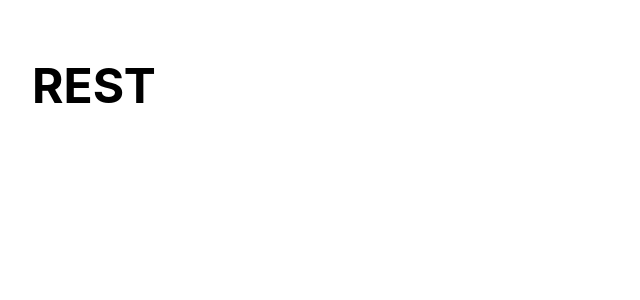
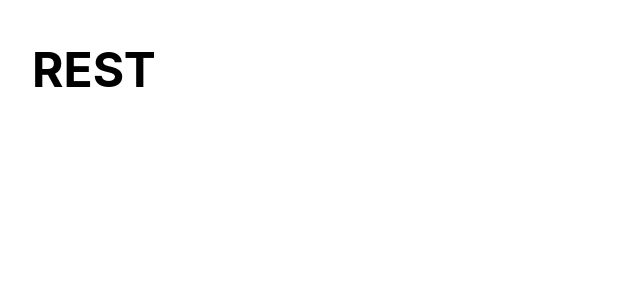
Before and after one commit to theurbandev/Resting, a Next.js app: page / in a window 1280 px wide. Shown: the top 300 px of the page, without its empty margins (0-640 px from the left). Built offline with nearby package versions, Linux system fonts and the light colour scheme.

Commit message:
css tweak

```diff
--- a/styles/Home.module.css
+++ b/styles/Home.module.css
@@ -5,7 +5,6 @@
 
 .main {
   min-height: 100vh;
-  padding: 1rem 0;
   flex: 1;
   display: flex;
   flex-direction: column;
```
